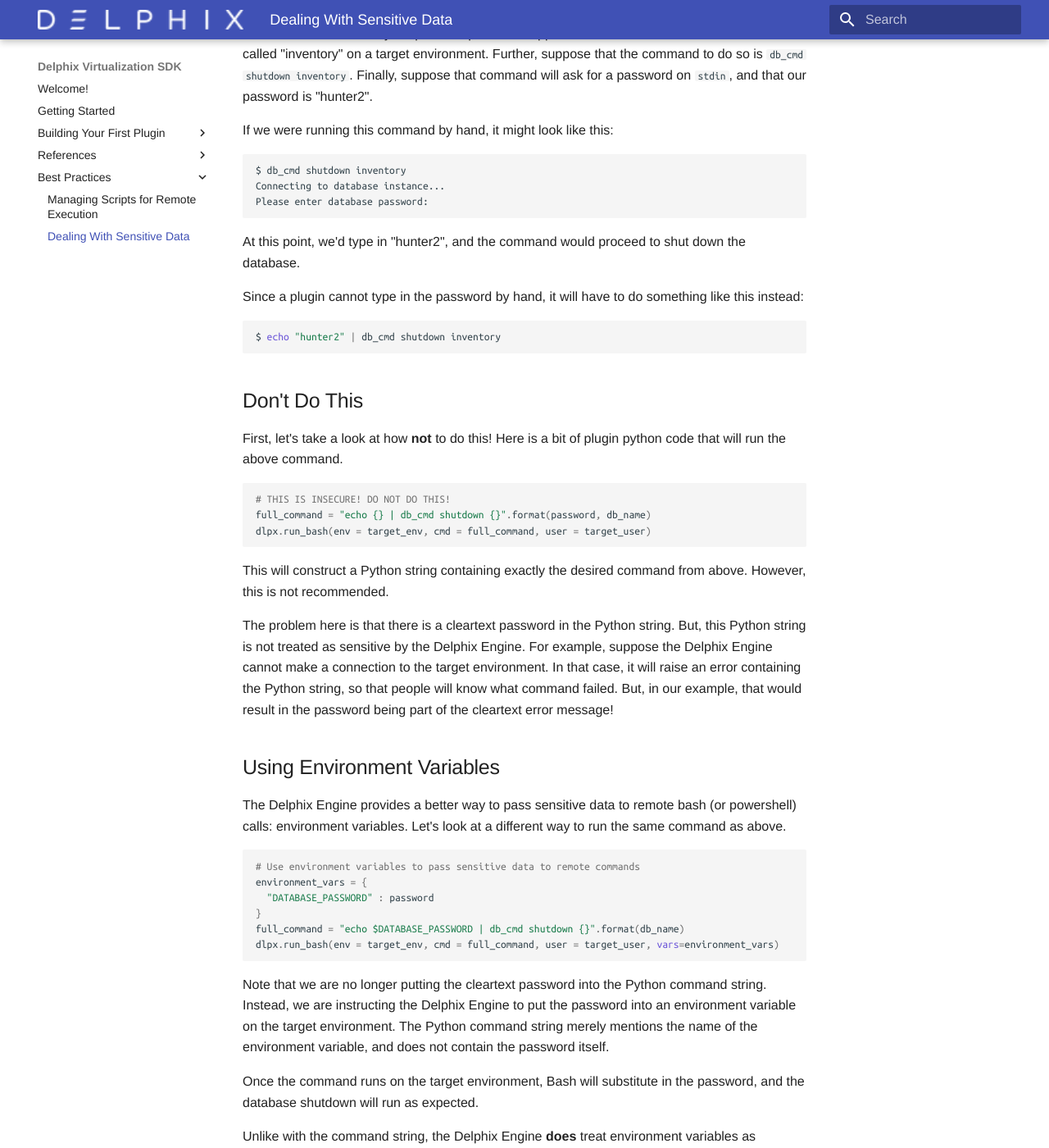
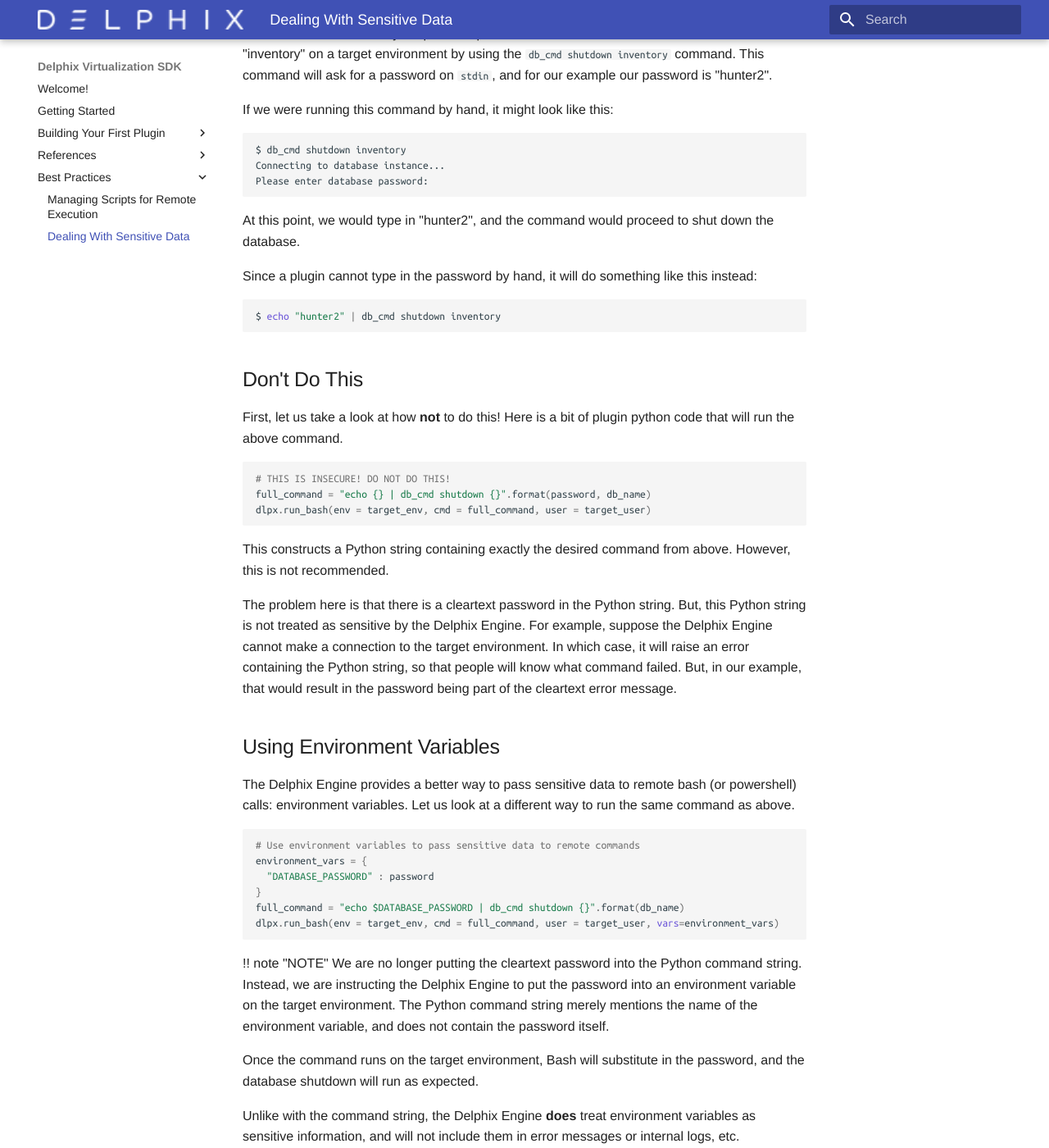
Before and after one commit to delphix/virtualization-sdk, an MkDocs documentation site: the page built from docs/Best_Practices/Sensitive_Data.md, in a window 1280 px wide and 1400 px high, scrolled down 1419 px. Shown: the whole window at 82% size. Built offline with MkDocs 1.6.1 and Material for MkDocs 9.7.7, drawn with Linux system fonts in a browser that asks for light colours; some web fonts are replaced; some of the changed text lies outside the part shown.

Commit message:
Edits to best practices section.

````diff
--- a/docs/Best_Practices/Sensitive_Data.md
+++ b/docs/Best_Practices/Sensitive_Data.md
@@ -12,9 +12,9 @@
 
 # Marking Your Data As Sensitive
 
-Because the Delphix Engine mangages the storing and retreiving of plugin-defined data, it needs to know which pieces of data are sensitive. The plugin does this in its [schemas](/References/Glossary/#schema), by using the special [`password`](/References/Schemas/#password) keyword.
+Because the Delphix Engine manages the storing and retrieving of plugin-defined data, it needs to know which pieces of data are sensitive. The plugin does this in its [schemas](/References/Glossary/#schema), by using the special [`password`](/References/Schemas/#password) keyword.
 
-Here is an example of a schema that defines an object with three properties, one of which is sensitive and tagged with the `password` keyword:
+The following example of a schema defines an object with three properties, one of which is sensitive and tagged with the `password` keyword:
 
 ```json
 {
@@ -29,17 +29,17 @@
 
 This tells the Delphix Engine to take special precautions with this password property, as follows:
 
-1. The Delphix Engine will encrypt the password before storing it, and decrypt it only as necessary to pass pack to the plugin.
-2. The Delphix Engine will not write this password anywhere (for example, it will not appear in any system logs)
+1. The Delphix Engine will encrypt the password before storing it, and decrypt it only as necessary to pass back to the plugin.
+2. The Delphix Engine will not write this password anywhere (for example, it will not appear in any system logs).
 3. The Delphix Engine's UI and CLI will not display the password.
-4. No clients of the Delphix Engine's public API will be able to access the password.
+4. Clients of the Delphix Engine's public API will not be able to access the password.
 
 # Using Environment Variables For Remote Data Passing
 
 Sometimes, a plugin will need to pass sensitive data to a remote environment. For example, perhaps a database command needs to be run on a [staging environment](/References/Glossary/#staging-environment), and that database command will need to use a password.
 
 ## Example
-Let's take a look at a very simple example. Let's suppose we need to shutdown a database called "inventory" on a target environment. Further, suppose that the command to do so is `db_cmd shutdown inventory`. Finally, suppose that command will ask for a password on `stdin`, and that our password is "hunter2".
+Let us take a look at a very simple example where we need to shutdown a database called "inventory" on a target environment by using the `db_cmd shutdown inventory` command. This command will ask for a password on `stdin`, and for our example our password is "hunter2".
 
 If we were running this command by hand, it might look like this:
 ```bash
@@ -48,9 +48,9 @@
 Please enter database password:
 ```
 
-At this point, we'd type in "hunter2", and the command would proceed to shut down the database.
+At this point, we would type in "hunter2", and the command would proceed to shut down the database.
 
-Since a plugin cannot type in the password by hand, it will have to do something like this instead:
+Since a plugin cannot type in the password by hand, it will do something like this instead:
 
 ```bash
 $ echo "hunter2" | db_cmd shutdown inventory
@@ -58,7 +58,7 @@
 
 ## Don't Do This
 
-First, let's take a look at how **not** to do this! Here is a bit of plugin python code that will run the above command.
+First, let us take a look at how **not** to do this! Here is a bit of plugin python code that will run the above command.
 
 ```python
 # THIS IS INSECURE! DO NOT DO THIS!
@@ -66,13 +66,13 @@
 dlpx.run_bash(env = target_env, cmd = full_command, user = target_user)
 ```
 
-This will construct a Python string containing exactly the desired command from above. However, this is not recommended.
+This constructs a Python string containing exactly the desired command from above. However, this is not recommended.
 
-The problem here is that there is a cleartext password in the Python string. But, this Python string is not treated as sensitive by the Delphix Engine. For example, suppose the Delphix Engine cannot make a connection to the target environment. In that case, it will raise an error containing the Python string, so that people will know what command failed. But, in our example, that would result in the password being part of the cleartext error message!
+The problem here is that there is a cleartext password in the Python string. But, this Python string is not treated as sensitive by the Delphix Engine. For example, suppose the Delphix Engine cannot make a connection to the target environment. In which case, it will raise an error containing the Python string, so that people will know what command failed. But, in our example, that would result in the password being part of the cleartext error message.
 
 ## Using Environment Variables
 
-The Delphix Engine provides a better way to pass sensitive data to remote bash (or powershell) calls: environment variables. Let's look at a different way to run the same command as above.
+The Delphix Engine provides a better way to pass sensitive data to remote bash (or powershell) calls: environment variables. Let us look at a different way to run the same command as above.
 
 ```python
 # Use environment variables to pass sensitive data to remote commands
@@ -83,7 +83,8 @@
 dlpx.run_bash(env = target_env, cmd = full_command, user = target_user, vars=environment_vars)
 ```
 
-Note that we are no longer putting the cleartext password into the Python command string. Instead, we are instructing the Delphix Engine to put the password into an environment variable on the target environment. The Python command string merely mentions the name of the environment variable, and does not contain the password itself.
+!! note "NOTE"
+We are no longer putting the cleartext password into the Python command string. Instead, we are instructing the Delphix Engine to put the password into an environment variable on the target environment. The Python command string merely mentions the name of the environment variable, and does not contain the password itself.
 
 Once the command runs on the target environment, Bash will substitute in the password, and the database shutdown will run as expected.
 
@@ -95,4 +96,4 @@
 
 The Delphix Engine provides logging capabilities to plugins. The generated logs are unencrypted and not treated as sensitive. Therefore, it is important for plugins to **never log sensitive data**.
 
-In addition, remember that your plugin itself is not treated as sensitive by the Delphix Engine. Plugin code is distributed unencrypted, and is viewable in cleartext by users of the Delphix Engine. So, you should not hard-code anything sensitive, like passwords, in your plugin code.
+In addition, remember that your plugin is not treated as sensitive by the Delphix Engine. Plugin code is distributed unencrypted, and is viewable in cleartext Delphix Engine users. Sensitive data such as passwords should never be hard-coded in your plugin code.
````
Also changed, not shown: other parts of docs/Best_Practices/Sensitive_Data.md (+1 -1 lines), docs/Best_Practices/Managing_Scripts_For_Remote_Execution.md (+1 -1 lines).
